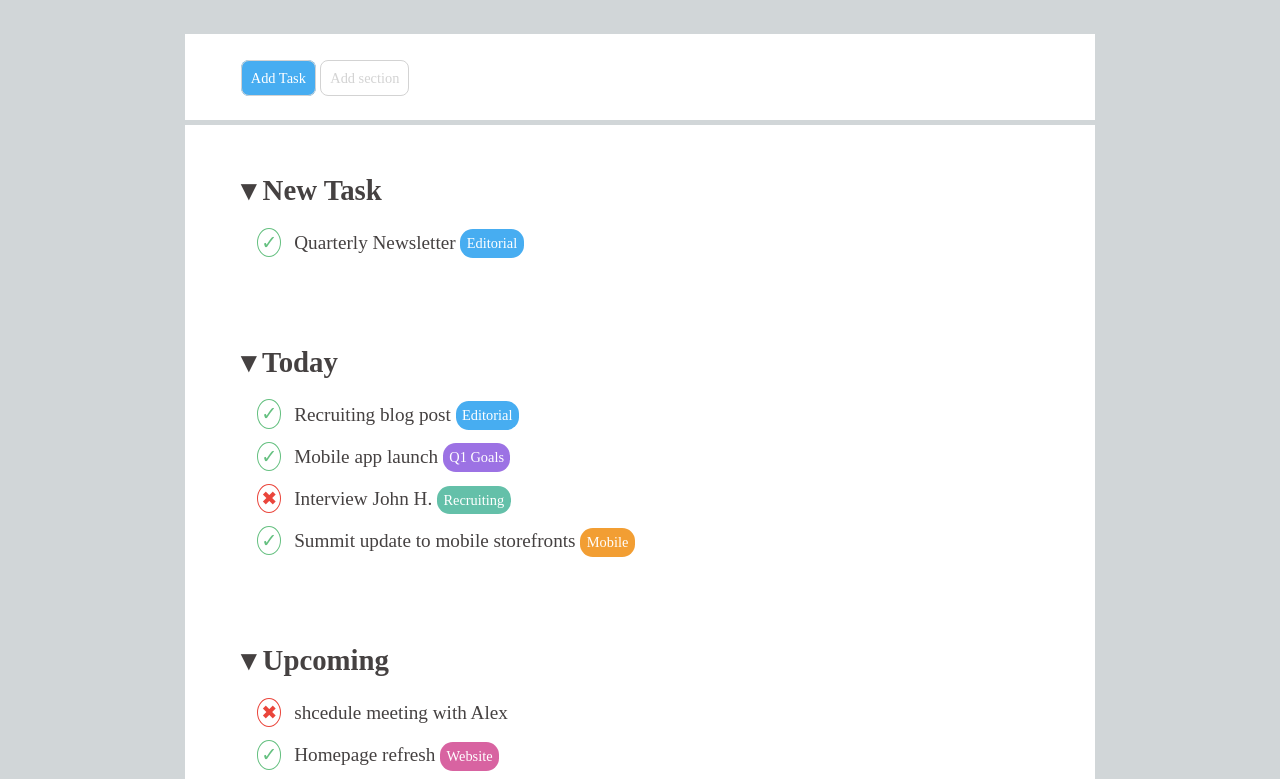
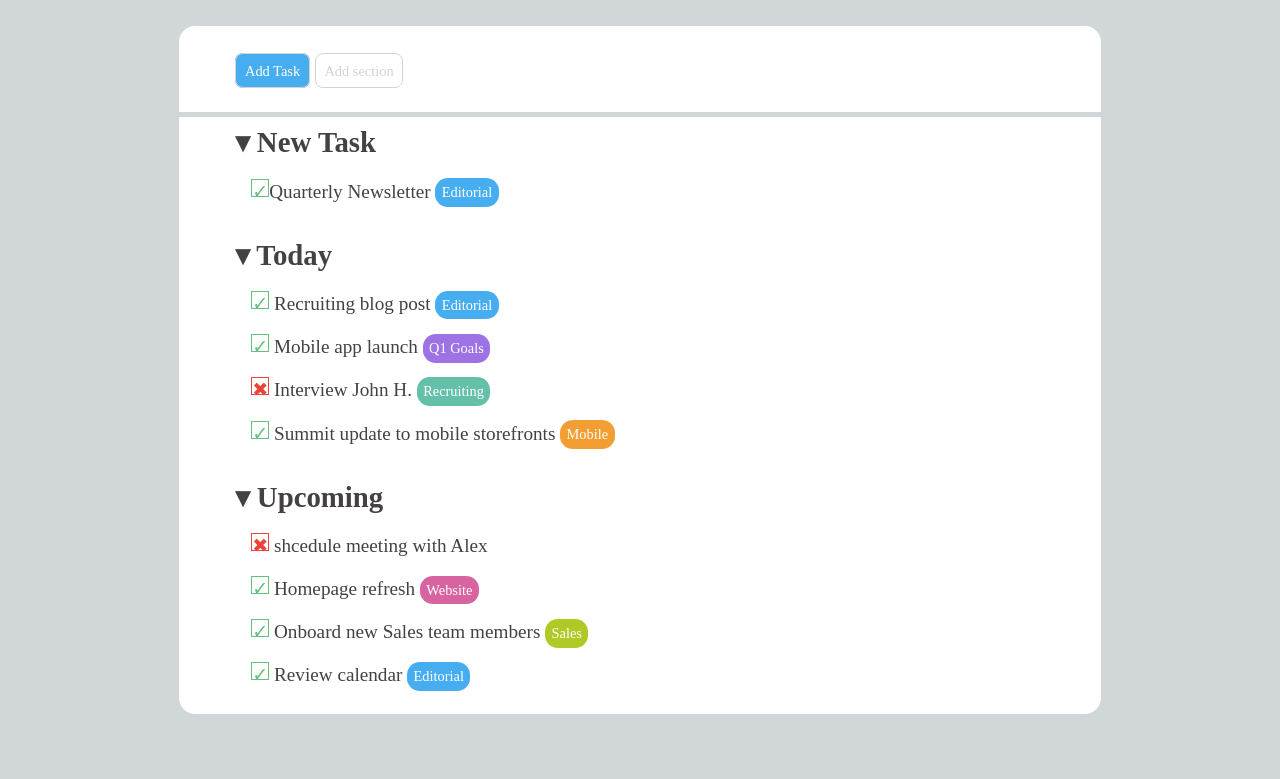
Before and after one commit to sebastianocalella/html-css-toboolist, a plain HTML site: page index.html in a window 1280 px wide. Shown: the part 87-866 px from the top of the page. After the commit the page ends 826 px from the top, so only its background shows below. Drawn offline with Linux system fonts and the light colour scheme.

Commit message:
dot issue

```diff
--- a/style.css
+++ b/style.css
@@ -1,3 +1,9 @@
+*{
+    margin: 0;
+    padding: 0;
+    position: relative;
+}
+
 body{
     background-color: #d1d6d8;
 }
@@ -13,6 +19,7 @@ main{
     color: rgb(69, 65, 65);
     font-size: 1.2rem;
     margin: 3% 14% 2%;
+    border-radius: 1rem;
 }
 
 main > header{
@@ -21,7 +28,7 @@ main > header{
 }
 
 section{
-    padding: 1.5rem 3.5rem;
+    padding: .5rem 3.5rem;
 }
 
 .tool{
@@ -52,10 +59,10 @@ li{
 }
 
 .list_dot{
+    display: inline-block;
     border: 1px solid;
-    padding: .2rem;
-    margin-right: .5rem;
-    border-radius: 100%;
+    width: 1rem;
+    height: 1rem;
 }
 
 .done_element{
```
Also changed, not shown: index.html (+1 -1 lines).
